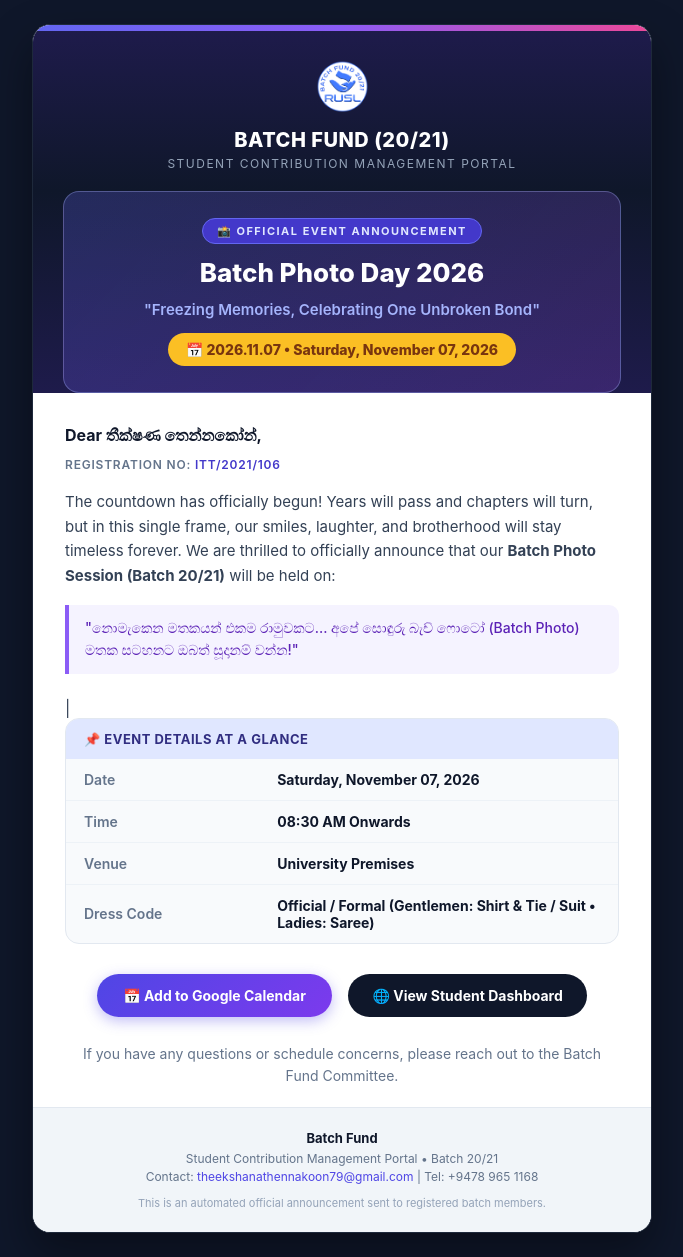
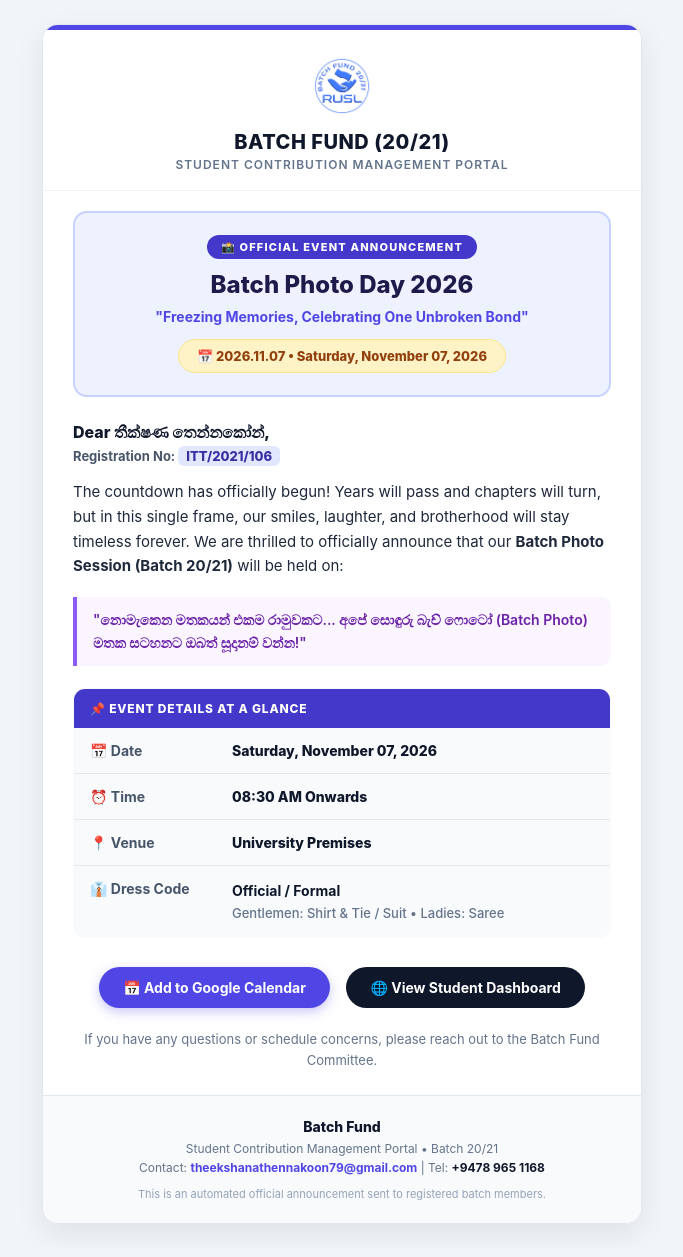
Before and after one commit to theekshana-thennakoon/batch-fund, a PHP site: page /batchfund/admin/batch_photo_demo.php in a window 1280 px wide. Shown: the whole page, without its empty margins (298-981 px from the left). After the commit the page ends 1228 px from the top, so only its background shows below. Run offline with PHP 8.4, Linux system fonts and the light colour scheme; the visitor is signed in with stand-in values (Sample User, id 1); data comes from the database, SQL or seed files in the repository; some libraries are stand-ins or nearby versions.

Commit message:
batch photo card updated

```diff
--- a/admin/batch_photo_demo.php
+++ b/admin/batch_photo_demo.php
@@ -44,6 +44,7 @@ $demoHtml = $mailer->renderTemplate('batch_photo_notice', [
     'webUrl' => $config['settings']['baseURL'] ?? 'http://localhost/batchfund',
     'companyEmail' => 'theekshanathennakoon79@gmail.com',
     'companyLogo' => '../assets/logo.png',
+    'isWebPreview' => true,
 ]);
 
 echo $demoHtml;
--- a/email/models/batch_photo_notice.php
+++ b/email/models/batch_photo_notice.php
@@ -112,7 +112,7 @@ try {
             'contactUrl' => $config['settings']['contact_url'] ?? '#',
             'webUrl' => $config['settings']['baseURL'] ?? 'http://localhost/batchfund',
             'companyEmail' => 'theekshanathennakoon79@gmail.com',
-            'companyLogo' => '../assets/logo.png',
+            'companyLogo' => 'cid:company_logo',
         ]);
 
         $subject = '📸 Official Batch Photo 2026 Announcement - ' . $regNo;
--- a/email/services/MailService.php
+++ b/email/services/MailService.php
@@ -58,6 +58,8 @@ class MailService
                 $this->mail->Username   = $this->smtp['username'];
                 $this->mail->Password   = $this->smtp['password'];
                 $this->mail->setFrom($this->smtp['from_email'], $this->smtp['from_name']);
+                $this->mail->CharSet    = 'UTF-8';
+                $this->mail->Encoding   = 'base64';
                 $this->mail->SMTPDebug  = $this->smtp['debug'] ? 2 : 0;
 
                 // Disable SSL certificate verification (required for Windows XAMPP)
@@ -77,6 +79,7 @@ class MailService
 
             $mail->clearAddresses();
             $mail->clearReplyTos();
+            $mail->clearAttachments();
             $mail->Subject = '';
             $mail->Body = '';
             $mail->AltBody = '';
@@ -94,6 +97,14 @@ class MailService
                 $mail->addReplyTo($replyTo[0], $replyTo[1] ?? '');
             }
 
+            // Auto embed company logo if template references cid:company_logo
+            if (strpos($body, 'cid:company_logo') !== false) {
+                $logoPath = realpath(__DIR__ . '/../../assets/logo.png');
+                if ($logoPath && file_exists($logoPath)) {
+                    $mail->addEmbeddedImage($logoPath, 'company_logo', 'logo.png', 'base64', 'image/png');
+                }
+            }
+
             // Content
             $mail->isHTML(true);
             $mail->Subject = $subject;
--- a/email/templates/batch_photo_notice.php
+++ b/email/templates/batch_photo_notice.php
@@ -7,8 +7,13 @@ $companyName = $companyName ?? 'Batch Fund (20/21)';
 $companyPhone = $companyPhone ?? '+9478 965 1168';
 $companyEmail = $companyEmail ?? 'theekshanathennakoon79@gmail.com';
 $contactUrl = $contactUrl ?? '#';
-$webUrl = $webUrl ?? 'http://localhost/batchfund';
-$companyLogo = $companyLogo ?? '';
+$webUrl = $webUrl ?? 'https://batch-fund.great-site.net/';
+$isWebPreview = $isWebPreview ?? false;
+$companyLogo = $companyLogo ?? 'cid:company_logo';
+$logoSrc = ($isWebPreview || empty($companyLogo) || $companyLogo === '../assets/logo.png')
+    ? 'https://batch-fund.great-site.net/assets/logo.png'
+    : $companyLogo;
+
 $eventDateFormatted = 'Saturday, November 07, 2026';
 $eventDateCode = '2026.11.07';
 $eventTime = '08:30 AM Onwards';
@@ -21,34 +26,89 @@ $calendarLink = 'https://calendar.google.com/calendar/render?action=TEMPLATE&tex
 <head>
     <meta charset="UTF-8">
     <meta name="viewport" content="width=device-width, initial-scale=1.0">
+    <meta name="color-scheme" content="light dark">
+    <meta name="supported-color-schemes" content="light dark">
     <title>Official Batch Photo 2026 Notice</title>
+    <style>
+        :root {
+            color-scheme: light dark;
+            supported-color-schemes: light dark;
+        }
+
+        body,
+        table,
+        td,
+        p,
+        a,
+        li {
+            -webkit-text-size-adjust: 100%;
+            -ms-text-size-adjust: 100%;
+        }
+
+        img {
+            border: 0;
+            outline: none;
+            text-decoration: none;
+            -ms-interpolation-mode: bicubic;
+        }
+
+        @media only screen and (max-width: 620px) {
+            .email-container {
+                width: 100% !important;
+                max-width: 100% !important;
+                border-radius: 0 !important;
+            }
+
+            .mobile-padding {
+                padding-left: 18px !important;
+                padding-right: 18px !important;
+            }
+
+            .btn-mobile {
+                display: block !important;
+                width: 90% !important;
+                margin: 8px auto !important;
+                text-align: center !important;
+            }
+
+            .table-label-col {
+                width: 95px !important;
+                padding: 12px 10px !important;
+            }
+
+            .table-val-col {
+                padding: 12px 10px !important;
+            }
+        }
+    </style>
 </head>
 
-<body style="margin:0;padding:0;background-color:#0f172a;font-family:-apple-system,BlinkMacSystemFont,'Segoe UI',Roboto,Helvetica,Arial,sans-serif;-webkit-font-smoothing:antialiased;color:#334155;">
-    <table border="0" cellpadding="0" cellspacing="0" width="100%" style="background-color:#0f172a;padding:24px 10px;">
+<body style="margin:0;padding:0;background-color:#f1f5f9;font-family:-apple-system,BlinkMacSystemFont,'Segoe UI',Roboto,Helvetica,Arial,sans-serif;-webkit-font-smoothing:antialiased;color:#1e293b;">
+    <!-- Wrapper Table -->
+    <table border="0" cellpadding="0" cellspacing="0" width="100%" bgcolor="#f1f5f9" style="background-color:#f1f5f9;padding:24px 10px;">
         <tr>
             <td align="center">
-                <!-- Main Container (600px) -->
-                <table border="0" cellpadding="0" cellspacing="0" width="100%" style="max-width:620px;background-color:#ffffff;border-radius:18px;overflow:hidden;box-shadow:0 20px 45px rgba(0,0,0,0.4);border:1px solid #1e293b;">
+                <!-- Main Container Card (600px max) -->
+                <table border="0" cellpadding="0" cellspacing="0" width="100%" class="email-container" bgcolor="#ffffff" style="max-width:600px;background-color:#ffffff;border-radius:16px;overflow:hidden;box-shadow:0 10px 30px rgba(0,0,0,0.08);border:1px solid #e2e8f0;margin:0 auto;">
 
-                    <!-- Decorative Top Header Gradient Bar -->
+                    <!-- Decorative Top Header Accent Bar -->
                     <tr>
-                        <td style="background:linear-gradient(90deg,#6366f1,#8b5cf6,#ec4899);height:6px;font-size:0;line-height:0;">&nbsp;</td>
+                        <td bgcolor="#4f46e5" style="background-color:#4f46e5;height:5px;font-size:0;line-height:0;">&nbsp;</td>
                     </tr>
 
-                    <!-- Brand Header -->
+                    <!-- Brand Header Section -->
                     <tr>
-                        <td align="center" style="padding:28px 30px 20px 30px;background:linear-gradient(180deg,#1e1b4b 0%,#0f172a 100%);">
+                        <td align="center" style="padding:26px 30px 18px 30px;background-color:#ffffff;border-bottom:1px solid #f1f5f9;">
                             <table border="0" cellpadding="0" cellspacing="0" width="100%">
                                 <tr>
                                     <td align="center">
-                                        <?php if (!empty($companyLogo)): ?>
-                                            <img src="<?= htmlspecialchars($companyLogo) ?>" alt="Logo" style="height:55px;width:auto;display:inline-block;margin-bottom:10px;">
+                                        <?php if (!empty($logoSrc)): ?>
+                                            <img src="<?= htmlspecialchars($logoSrc) ?>" alt="Batch Fund Logo" width="60" style="width:60px;max-width:60px;height:auto;display:inline-block;margin-bottom:10px;border:0;">
                                         <?php endif; ?>
-                                        <div style="color:#ffffff;font-size:20px;font-weight:800;letter-spacing:0.5px;text-transform:uppercase;">
+                                        <div style="color:#0f172a;font-size:20px;font-weight:800;letter-spacing:0.5px;text-transform:uppercase;">
                                             Batch Fund (20/21)
                                         </div>
-                                        <div style="color:#94a3b8;font-size:12px;letter-spacing:1.5px;text-transform:uppercase;margin-top:4px;">
+                                        <div style="color:#64748b;font-size:12px;font-weight:600;letter-spacing:1px;text-transform:uppercase;margin-top:3px;">
                                             Student Contribution Management Portal
                                         </div>
                                     </td>
@@ -57,22 +117,22 @@ $calendarLink = 'https://calendar.google.com/calendar/render?action=TEMPLATE&tex
                         </td>
                     </tr>
 
-                    <!-- Hero Milestone Announcement Banner -->
+                    <!-- Event Highlight Box -->
                     <tr>
-                        <td style="padding:0 30px;background:linear-gradient(180deg,#0f172a 0%,#1e1b4b 100%);">
-                            <table border="0" cellpadding="0" cellspacing="0" width="100%" style="background:linear-gradient(135deg,rgba(99,102,241,0.25) 0%,rgba(168,85,247,0.2) 100%);border:1px solid rgba(165,180,252,0.35);border-radius:16px;padding:26px 22px;text-align:center;">
+                        <td class="mobile-padding" style="padding:20px 30px 10px 30px;background-color:#ffffff;">
+                            <table border="0" cellpadding="0" cellspacing="0" width="100%" bgcolor="#eef2ff" style="background-color:#eef2ff;border:2px solid #c7d2fe;border-radius:14px;padding:22px 18px;text-align:center;">
                                 <tr>
-                                    <td>
-                                        <div style="display:inline-block;background:#4338ca;color:#e0e7ff;font-size:11px;font-weight:700;letter-spacing:1.5px;text-transform:uppercase;padding:5px 14px;border-radius:50px;margin-bottom:12px;border:1px solid #6366f1;">
+                                    <td align="center">
+                                        <div style="display:inline-block;background-color:#4338ca;color:#ffffff;font-size:11px;font-weight:800;letter-spacing:1.2px;text-transform:uppercase;padding:5px 14px;border-radius:50px;margin-bottom:10px;">
                                             📸 OFFICIAL EVENT ANNOUNCEMENT
                                         </div>
-                                        <h1 style="color:#ffffff;font-size:26px;font-weight:800;line-height:1.3;margin:0 0 10px 0;">
+                                        <h1 style="color:#1e1b4b;font-size:24px;font-weight:800;line-height:1.3;margin:0 0 8px 0;">
                                             Batch Photo Day 2026
                                         </h1>
-                                        <div style="color:#a5b4fc;font-size:15px;font-weight:600;margin:0 0 14px 0;">
+                                        <div style="color:#4f46e5;font-size:14px;font-weight:700;margin:0 0 14px 0;">
                                             "Freezing Memories, Celebrating One Unbroken Bond"
                                         </div>
-                                        <div style="display:inline-block;background:#fbbf24;color:#78350f;font-weight:800;font-size:14px;padding:8px 18px;border-radius:50px;">
+                                        <div style="display:inline-block;background-color:#fef3c7;border:1px solid #fde68a;color:#92400e;font-weight:800;font-size:13px;padding:8px 18px;border-radius:50px;">
                                             📅 <?= htmlspecialchars($eventDateCode) ?> &bull; <?= htmlspecialchars($eventDateFormatted) ?>
                                         </div>
                                     </td>
@@ -81,82 +141,85 @@ $calendarLink = 'https://calendar.google.com/calendar/render?action=TEMPLATE&tex
                         </td>
                     </tr>
 
-                    <!-- Message Body -->
+                    <!-- Message Body Section -->
                     <tr>
-                        <td style="padding:32px 32px 20px 32px;background-color:#ffffff;">
-                            <div style="font-size:16px;font-weight:700;color:#0f172a;margin-bottom:12px;">
+                        <td class="mobile-padding" style="padding:15px 30px 24px 30px;background-color:#ffffff;">
+                            <div style="font-size:16px;font-weight:800;color:#0f172a;margin-bottom:6px;">
                                 Dear <?= htmlspecialchars($name) ?>,
                             </div>
-                            <div style="font-size:12px;color:#64748b;font-weight:600;margin-bottom:18px;text-transform:uppercase;letter-spacing:0.8px;">
-                                Registration No: <span style="color:#4338ca;"><?= htmlspecialchars($regNo) ?></span>
+                            <div style="font-size:13px;color:#475569;font-weight:700;margin-bottom:16px;">
+                                Registration No: <span style="background-color:#e0e7ff;color:#3730a3;padding:2px 8px;border-radius:6px;font-weight:800;"><?= htmlspecialchars($regNo) ?></span>
                             </div>
-                            <p style="font-size:15px;line-height:1.65;color:#334155;margin:0 0 16px 0;">
+                            <p style="font-size:15px;line-height:1.65;color:#1e293b;margin:0 0 18px 0;">
                                 The countdown has officially begun! Years will pass and chapters will turn, but in this single frame, our smiles, laughter, and brotherhood will stay timeless forever. We are thrilled to officially announce that our <strong>Batch Photo Session (Batch 20/21)</strong> will be held on:
                             </p>
 
                             <!-- Sinhala Touching Tagline -->
-                            <div style="background-color:#f5f3ff;border-left:4px solid #8b5cf6;padding:12px 16px;border-radius:0 10px 10px 0;margin-bottom:24px;">
-                                <p style="font-size:14px;line-height:1.6;color:#5b21b6;margin:0;font-weight:500;">
+                            <div style="background-color:#faf5ff;border-left:4px solid #8b5cf6;padding:12px 16px;border-radius:0 10px 10px 0;margin:0 0 22px 0;">
+                                <p style="font-size:14px;line-height:1.6;color:#6b21a8;font-weight:600;margin:0;">
                                     "නොමැකෙන මතකයන් එකම රාමුවකට... අපේ සොඳුරු බැච් ෆොටෝ (Batch Photo) මතක සටහනට ඔබත් සූදානම් වන්න!"
                                 </p>
                             </div>
 
-                            <!-- Key Event Details Grid -->
-                            <table border="0" cellpadding="0" cellspacing="0" width="100%" style="background-color:#f8fafc;border:1px solid #e2e8f0;border-radius:14px;margin-bottom:24px;overflow:hidden;">
+                            <!-- Key Event Details Grid - Properly Aligned -->
+                            <table border="0" cellpadding="0" cellspacing="0" width="100%" bgcolor="#f8fafc" style="background-color:#f8fafc;border:1px solid #e2e8f0;border-radius:12px;margin:0 0 24px 0;border-collapse:collapse;overflow:hidden;">
                                 <tr>
-                                    <td colspan="2" style="background-color:#e0e7ff;padding:12px 18px;font-weight:700;font-size:13px;color:#312e81;letter-spacing:0.5px;text-transform:uppercase;">
+                                    <td colspan="2" bgcolor="#4338ca" style="background-color:#4338ca;padding:12px 16px;color:#ffffff;font-size:12px;font-weight:800;letter-spacing:0.8px;text-transform:uppercase;">
                                         📌 Event Details at a Glance
                                     </td>
                                 </tr>
                                 <tr>
-                                    <td width="35%" style="padding:12px 18px;font-size:14px;color:#64748b;font-weight:600;border-bottom:1px solid #edf2f7;">
-                                        Date
+                                    <td valign="top" class="table-label-col" style="padding:14px 16px;width:110px;font-size:14px;color:#475569;font-weight:700;border-bottom:1px solid #e2e8f0;white-space:nowrap;">
+                                        📅 Date
                                     </td>
-                                    <td width="65%" style="padding:12px 18px;font-size:14px;color:#0f172a;font-weight:700;border-bottom:1px solid #edf2f7;">
+                                    <td valign="top" class="table-val-col" style="padding:14px 16px;font-size:14px;color:#0f172a;font-weight:800;border-bottom:1px solid #e2e8f0;text-align:left;">
                                         <?= htmlspecialchars($eventDateFormatted) ?>
                                     </td>
                                 </tr>
                                 <tr>
-                                    <td style="padding:12px 18px;font-size:14px;color:#64748b;font-weight:600;border-bottom:1px solid #edf2f7;">
-                                        Time
+                                    <td valign="top" class="table-label-col" style="padding:14px 16px;width:110px;font-size:14px;color:#475569;font-weight:700;border-bottom:1px solid #e2e8f0;white-space:nowrap;">
+                                        ⏰ Time
                                     </td>
-                                    <td style="padding:12px 18px;font-size:14px;color:#0f172a;font-weight:700;border-bottom:1px solid #edf2f7;">
+                                    <td valign="top" class="table-val-col" style="padding:14px 16px;font-size:14px;color:#0f172a;font-weight:800;border-bottom:1px solid #e2e8f0;text-align:left;">
                                         <?= htmlspecialchars($eventTime) ?>
                                     </td>
                                 </tr>
                                 <tr>
-                                    <td style="padding:12px 18px;font-size:14px;color:#64748b;font-weight:600;border-bottom:1px solid #edf2f7;">
-                                        Venue
+                                    <td valign="top" class="table-label-col" style="padding:14px 16px;width:110px;font-size:14px;color:#475569;font-weight:700;border-bottom:1px solid #e2e8f0;white-space:nowrap;">
+                                        📍 Venue
                                     </td>
-                                    <td style="padding:12px 18px;font-size:14px;color:#0f172a;font-weight:700;border-bottom:1px solid #edf2f7;">
+                                    <td valign="top" class="table-val-col" style="padding:14px 16px;font-size:14px;color:#0f172a;font-weight:800;border-bottom:1px solid #e2e8f0;text-align:left;">
                                         <?= htmlspecialchars($eventVenue) ?>
                                     </td>
                                 </tr>
                                 <tr>
-                                    <td style="padding:12px 18px;font-size:14px;color:#64748b;font-weight:600;">
-                                        Dress Code
-                                    </td>|
-                                    <td style="padding:12px 18px;font-size:14px;color:#0f172a;font-weight:700;">
-                                        Official / Formal (Gentlemen: Shirt & Tie / Suit &bull; Ladies: Saree)
+                                    <td valign="top" class="table-label-col" style="padding:14px 16px;width:110px;font-size:14px;color:#475569;font-weight:700;white-space:nowrap;">
+                                        👔 Dress Code
+                                    </td>
+                                    <td valign="top" class="table-val-col" style="padding:14px 16px;font-size:14px;color:#0f172a;font-weight:700;line-height:1.55;text-align:left;">
+                                        Official / Formal<br>
+                                        <span style="font-size:13px;color:#64748b;font-weight:500;">
+                                            Gentlemen: Shirt &amp; Tie / Suit &bull; Ladies: Saree
+                                        </span>
                                     </td>
                                 </tr>
                             </table>
 
                             <!-- CTA Buttons Section -->
-                            <table border="0" cellpadding="0" cellspacing="0" width="100%" style="margin-bottom:20px;">
+                            <table border="0" cellpadding="0" cellspacing="0" width="100%" style="margin-bottom:16px;">
                                 <tr>
                                     <td align="center">
-                                        <a href="<?= htmlspecialchars($calendarLink) ?>" target="_blank" style="display:inline-block;background:linear-gradient(135deg,#4f46e5,#7c3aed);color:#ffffff;text-decoration:none;font-weight:700;font-size:14px;padding:13px 26px;border-radius:50px;box-shadow:0 4px 14px rgba(79,70,229,0.35);margin:6px 6px;">
+                                        <a href="<?= htmlspecialchars($calendarLink) ?>" target="_blank" class="btn-mobile" style="display:inline-block;background-color:#4f46e5;color:#ffffff;text-decoration:none;font-weight:700;font-size:14px;padding:12px 24px;border-radius:50px;box-shadow:0 4px 12px rgba(79,70,229,0.3);margin:5px 6px;">
                                             📅 Add to Google Calendar
                                         </a>
-                                        <a href="<?= htmlspecialchars($webUrl) ?>" target="_blank" style="display:inline-block;background:#0f172a;color:#ffffff;text-decoration:none;font-weight:700;font-size:14px;padding:13px 24px;border-radius:50px;margin:6px 6px;">
+                                        <a href="https://batch-fund.great-site.net/" target="_blank" class="btn-mobile" style="display:inline-block;background-color:#0f172a;color:#ffffff;text-decoration:none;font-weight:700;font-size:14px;padding:12px 24px;border-radius:50px;margin:5px 6px;">
                                             🌐 View Student Dashboard
                                         </a>
                                     </td>
                                 </tr>
                             </table>
 
-                            <p style="font-size:14px;line-height:1.6;color:#64748b;text-align:center;margin:16px 0 0 0;">
+                            <p style="font-size:13px;line-height:1.6;color:#64748b;text-align:center;margin:12px 0 0 0;">
                                 If you have any questions or schedule concerns, please reach out to the Batch Fund Committee.
                             </p>
                         </td>
@@ -164,13 +227,13 @@ $calendarLink = 'https://calendar.google.com/calendar/render?action=TEMPLATE&tex
 
                     <!-- Email Footer -->
                     <tr>
-                        <td style="background-color:#f1f5f9;border-top:1px solid #e2e8f0;padding:22px 30px;text-align:center;">
-                            <div style="font-size:13px;font-weight:700;color:#0f172a;margin-bottom:4px;">
+                        <td bgcolor="#f8fafc" style="background-color:#f8fafc;border-top:1px solid #e2e8f0;padding:22px 30px;text-align:center;">
+                            <div style="font-size:14px;font-weight:800;color:#0f172a;margin-bottom:4px;">
                                 <?= htmlspecialchars($companyName) ?>
                             </div>
-                            <div style="font-size:12px;color:#64748b;line-height:1.5;">
+                            <div style="font-size:12px;color:#64748b;line-height:1.6;">
                                 Student Contribution Management Portal &bull; Batch 20/21<br>
-                                Contact: <a href="mailto:<?= htmlspecialchars($companyEmail) ?>" style="color:#4f46e5;text-decoration:none;"><?= htmlspecialchars($companyEmail) ?></a> | Tel: <?= htmlspecialchars($companyPhone) ?>
+                                Contact: <a href="mailto:<?= htmlspecialchars($companyEmail) ?>" style="color:#4f46e5;font-weight:700;text-decoration:none;"><?= htmlspecialchars($companyEmail) ?></a> | Tel: <strong style="color:#0f172a;"><?= htmlspecialchars($companyPhone) ?></strong>
                             </div>
                             <div style="font-size:11px;color:#94a3b8;margin-top:10px;">
                                 This is an automated official announcement sent to registered batch members.
```
Also changed, not shown: admin/index.php (+1 -7 lines), index.php (+1 -7 lines).
